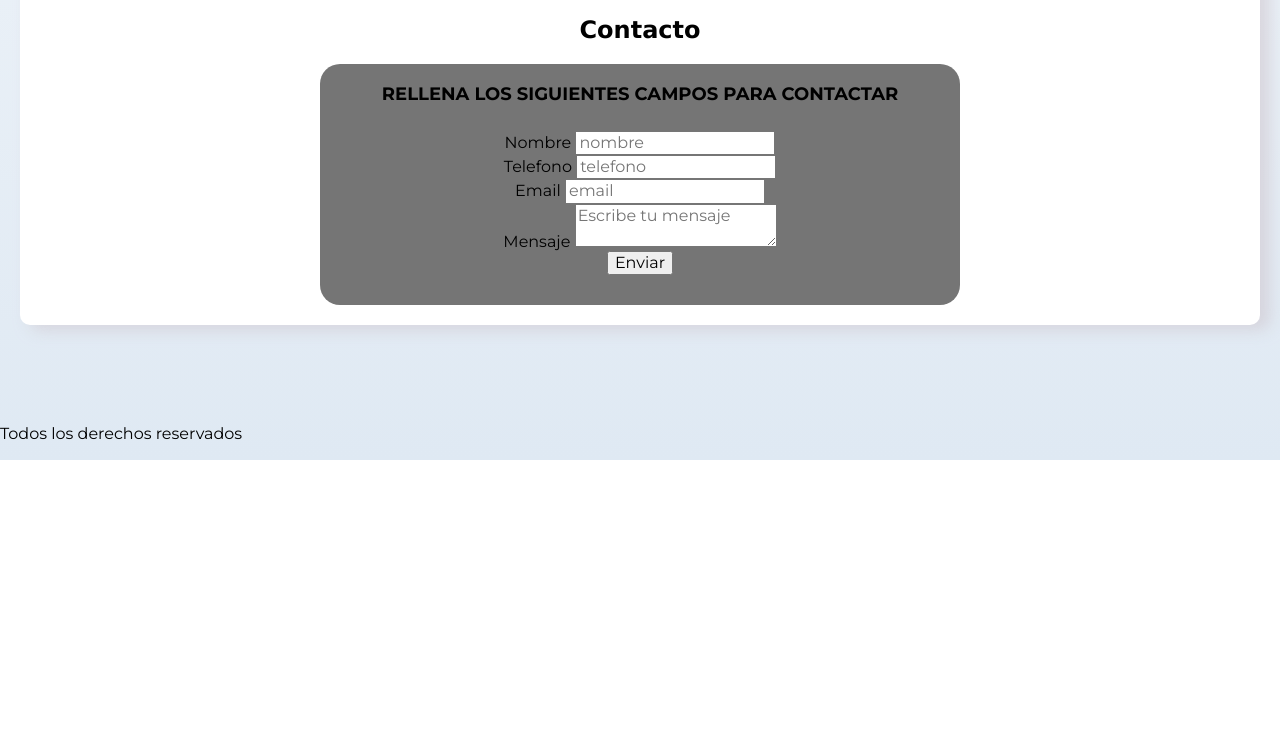
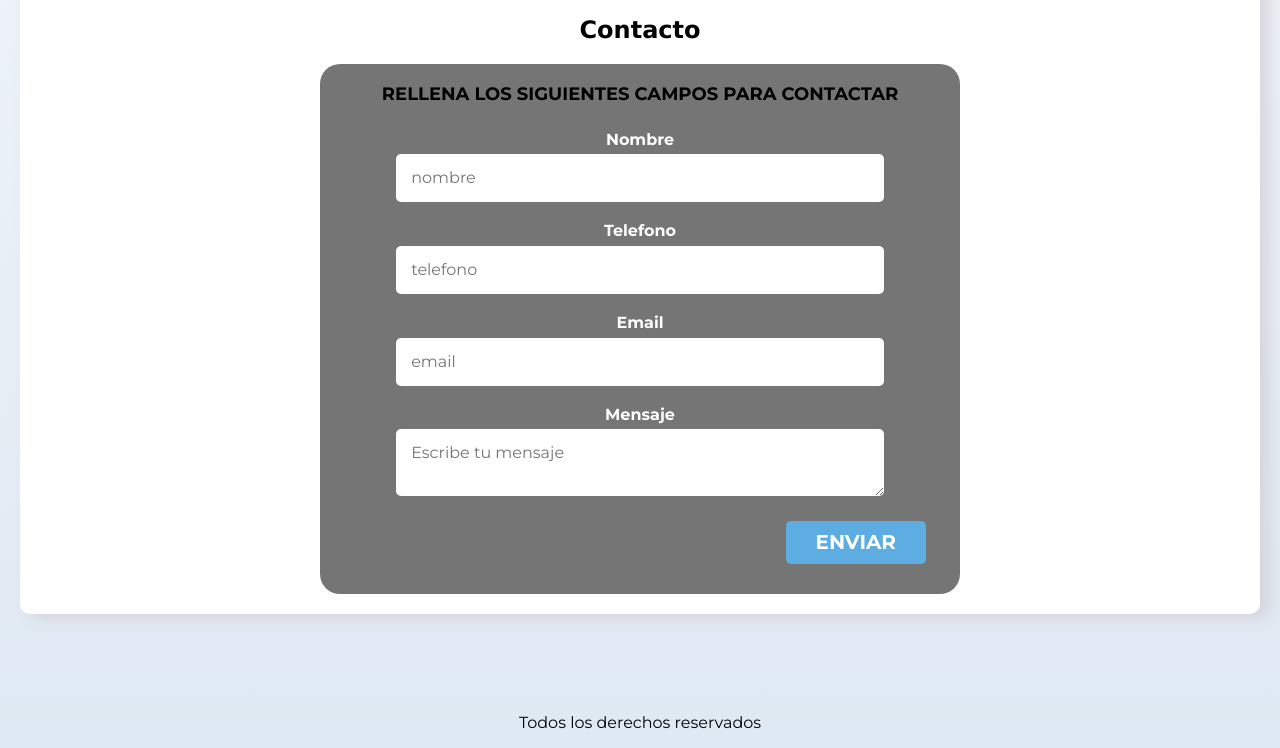
Before and after one commit to jesgald1/freelance_web, a plain HTML site: page index.html in a window 1280 px wide. Shown: the part 1003-1751 px from the top of the page. Before the commit the page ends 1463 px from the top, so only its background shows below. Drawn offline with Linux system fonts and the light colour scheme.

Commit message:
Se mejora formulario

```diff
--- a/css/styles.css
+++ b/css/styles.css
@@ -69,6 +69,11 @@ nav {
   text-transform: uppercase;
   font-weight: bold;
   border-radius: 5px;
+  border: none;
+}
+
+.boton:hover {
+  cursor: pointer;
 }
 
 .navegador-backgr {
@@ -202,7 +207,7 @@ nav {
   border: none;
 }
 
-.formulario legend{
+.formulario legend {
   text-align: center;
   font-size: 1.8rem;
   text-transform: uppercase;
@@ -210,15 +215,50 @@ nav {
   margin-bottom: 20px;
 }
 
-.estilos-campos{
+/*Utilidades*/
 
+.width100 {
+  width: 100%;
 }
 
-.campo{
-
+@media(min-width:768px){
+  .width100 {
+    width: auto;
+  }
 }
 
-.campo label{
+.flex {
+  display: flex;
+}
 
+.alinear-derecha {
+  justify-content: flex-end;
+}
 
+.estilos-campos {
+  display: grid;
+    grid-template-columns: auto;
+    grid-gap: 10px;
 }
+
+.campo {
+  margin-bottom: 1rem;
+}
+
+.campo label {
+  color: white;
+  font-weight: bold;
+  margin-bottom: 0.5rem;
+  display: block;
+}
+
+.texto-input {
+  width: 80%;
+  border: none;
+  padding: 1.5rem;
+  border-radius: 0.5rem;
+}
+
+.boton .enviar {
+  width: 100%;
+}
--- a/index.html
+++ b/index.html
@@ -162,26 +162,26 @@
           <div class="estilos-campos">
             <div class="campo">
               <label>Nombre</label>
-              <input type="text" placeholder="nombre" />
+              <input type="text" class="texto-input" placeholder="nombre" />
             </div>
 
             <div class="campo">
               <label>Telefono</label>
-              <input type="tel" placeholder="telefono" />
+              <input type="tel" class="texto-input" placeholder="telefono" />
             </div>
 
             <div class="campo">
               <label>Email</label>
-              <input type="email" placeholder="email" />
+              <input type="email" class="texto-input" placeholder="email" />
             </div>
 
             <div class="campo">
               <label>Mensaje</label>
-              <textarea placeholder="Escribe tu mensaje"></textarea>
+              <textarea placeholder="Escribe tu mensaje" class="texto-input"></textarea>
             </div>
           </div> <!-- Contenedor de los campos -->
-            <div>
-              <button type="submit">Enviar</button>
+            <div class="enviar" style="text-align: right;">
+              <button type="submit" class="boton width100">Enviar</button>
             </div>
 
 
@@ -189,7 +189,7 @@
       </form>
     </section>
   </main>
-    <footer class="separacion">
+    <footer class="separacion" style="text-align: center;">
       <p>Todos los derechos reservados</p>
     </footer>
   </body>
```
